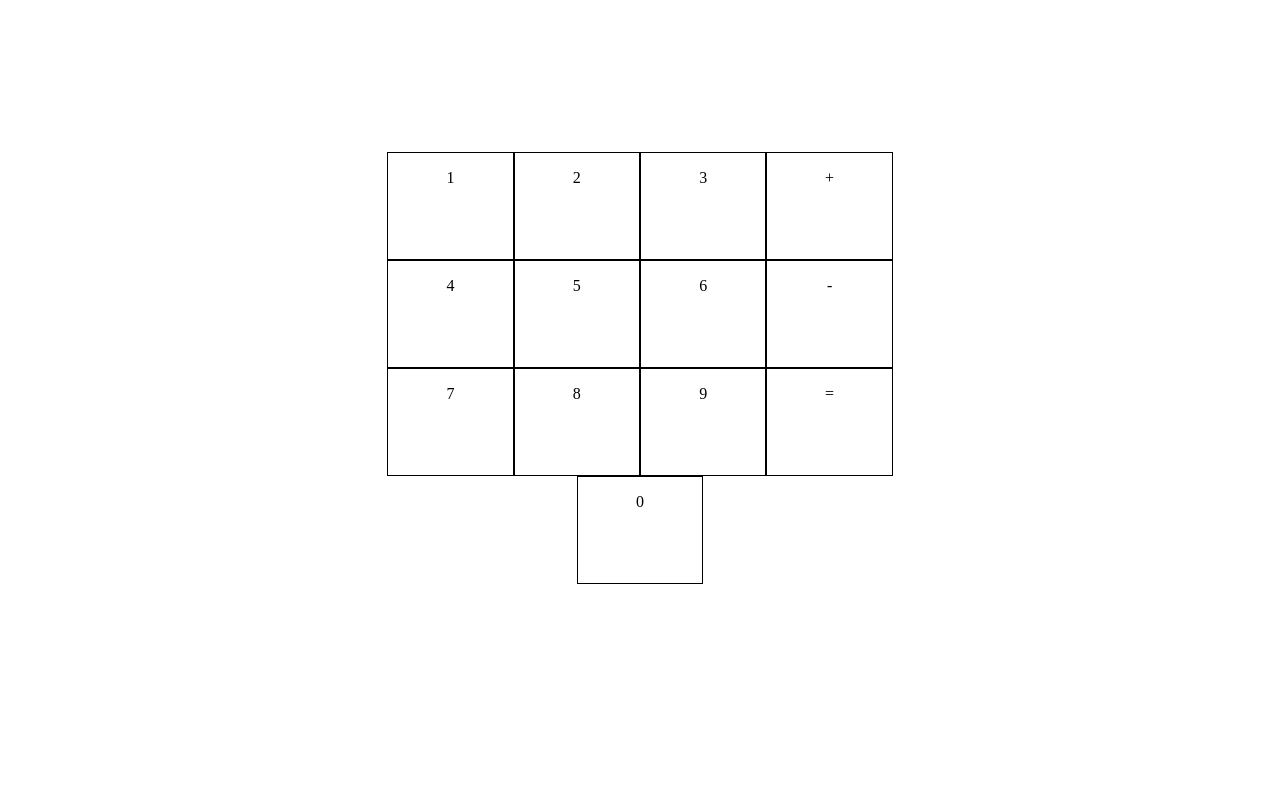
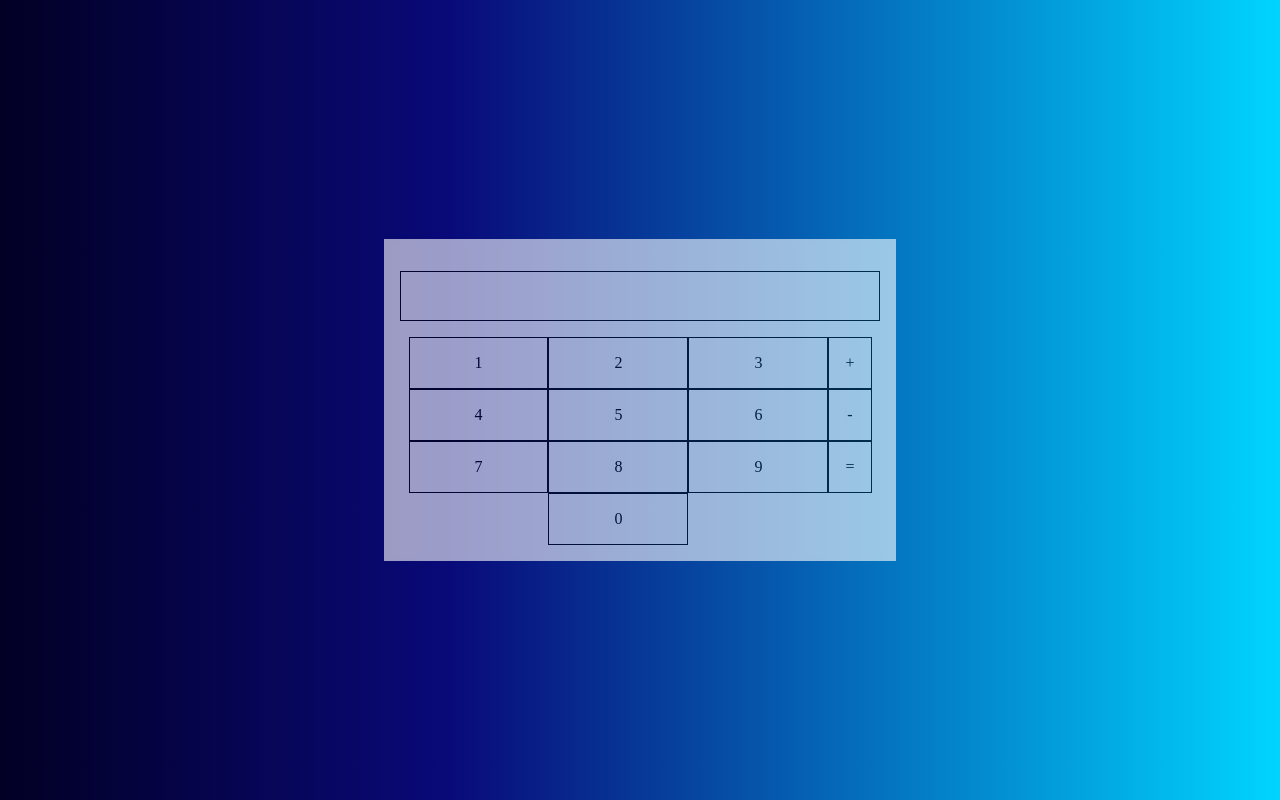
Before and after one commit to taaaalleN/odin-calculator, a plain HTML site: page index.html in a window 1280 px wide. Drawn offline with Linux system fonts and the light colour scheme.

Commit message:
Button layout changes

```diff
--- a/index.html
+++ b/index.html
@@ -10,19 +10,26 @@
   </head>
   <body>
     <div id="calculator">
+      <div class="display"></div>
+      <div class="buttons">
+        <div class="numbers">
           <div class="button">1</div>
           <div class="button">2</div>
           <div class="button">3</div>
-      <div class="button">+</div>
           <div class="button">4</div>
           <div class="button">5</div>
           <div class="button">6</div>
-      <div class="button">-</div>
           <div class="button">7</div>
           <div class="button">8</div>
           <div class="button">9</div>
+          <div class="button">0</div>
+        </div>
+        <div class="operators">
+          <div class="button">+</div>
+          <div class="button">-</div>
           <div class="button">=</div>
-      <div class="button">0</div>
+        </div>
+      </div>
     </div>
   </body>
 </html>
--- a/style.css
+++ b/style.css
@@ -5,26 +5,43 @@
 body {
     display: grid;
     place-items: center;
-    min-height: 90vh;
+    /* min-height: 90vh; */
+    height: 100vh;
+    margin: 0;
+    padding: 0;
+    background: linear-gradient(90deg, rgba(2,0,36,1) 0%, rgba(9,9,121,1) 35%, rgba(0,212,255,1) 100%);
 }
 
 #calculator {
     width: 40%;
-    height: 60%;
+    /* height: 60%; */
     /* display: grid;
     grid-template-columns: repeat(4, 1fr);
     place-items: center; */
-    display: flex;
+    /* display: flex;
     flex-wrap: wrap;
-    /* flex-direction: column; */
-    /* flex-basis: 25%; */
-    justify-content: center;
+    justify-content: center; */
+    /* background-color: #dfdfdf; */
+    background-color: #fff;
+    opacity: 0.6;
+    backdrop-filter: blur(3px);
+    padding: 1em;
+}
+
+#calculator .display {
+    background-color: #fff;
+    /* width: 100%; */
+    height: 50px;
+    /* padding: 1em; */
+    /* margin: 1em; */
+    border: 1px solid black;
+    margin: 1em 0;
 }
 
 #calculator .button {
     border: 1px solid black;
     padding: 1em;
-    flex-basis: 25%;
+    flex-basis: calc(100% / 3);
     cursor: pointer;
     text-align: center;
 }
@@ -33,3 +50,15 @@ body {
 
     background-color: #efefef;
 }
+
+#calculator .buttons {
+    display: flex;
+    justify-content: center;
+}
+
+#calculator .numbers {
+    display: flex;
+    justify-content: center;
+    align-items: center;
+    flex-wrap: wrap;
+}
```
Lines whose indentation alone changed are shown as unchanged.
